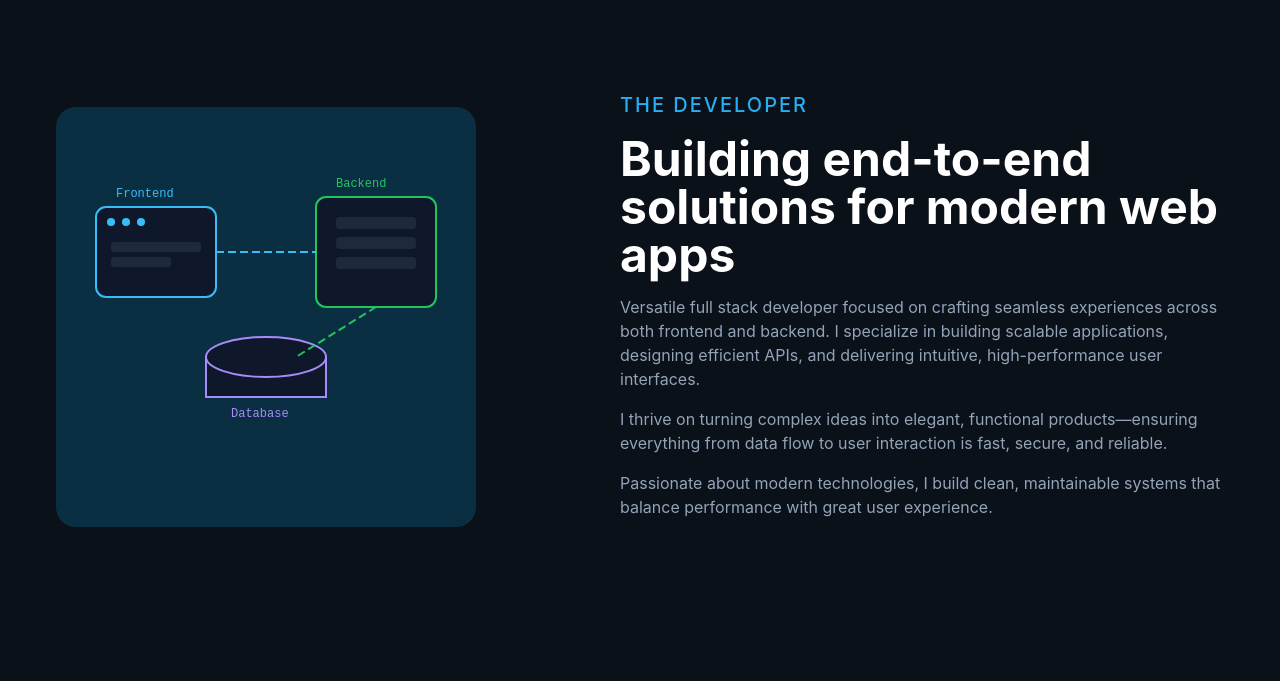
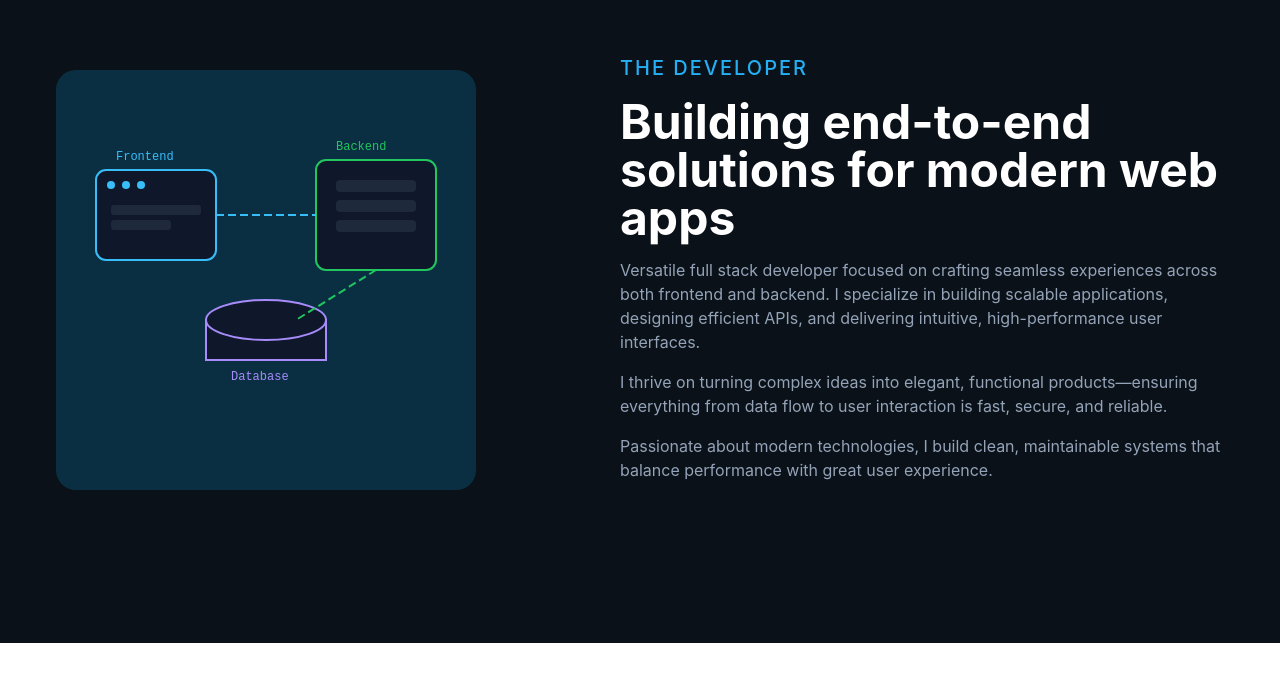
Before and after one commit to sumitpati7/sumitpati7.github.io, a React (Vite) app: page / in a window 1280 px wide. Shown: the part 883-1564 px from the top of the page. After the commit the page ends 1526 px from the top, so only its background shows below. Built offline with nearby package versions, Linux system fonts and the light colour scheme.

Commit message:
fix: dependency errors due to dependabot

```diff
--- a/package.json
+++ b/package.json
@@ -21,7 +21,7 @@
     "@types/react-dom": "^19.1.6",
     "@vitejs/plugin-react": "^4.6.0",
     "autoprefixer": "^10.4.27",
-    "eslint": "^10.0.3",
+    "eslint": "^9.30.1",
     "eslint-plugin-react-hooks": "^5.2.0",
     "eslint-plugin-react-refresh": "^0.4.20",
     "globals": "^17.4.0",
--- a/src/components/OverView.jsx
+++ b/src/components/OverView.jsx
@@ -1,6 +1,6 @@
 function OverView() {
   return (
-    <section id="about" className="min-h-screen flex items-center justify-center px-4 py-8">
+    <section id="about" className="min-h-[calc(100vh-74px)] flex items-center justify-center px-4 py-8">
       <div className="flex flex-col lg:flex-row items-center lg:items-start gap-8 lg:gap-16 rounded-4xl">
         <div className="left rounded-4xl p-4 lg:mr-16 shrink-0">
           <svg className="w-70 h-70 sm:w-87.5 sm:h-87.5 md:w-105 md:h-105" viewBox="0 0 420 420" fill="none" xmlns="http://www.w3.org/2000/svg">
```
Also changed, not shown: 1 other file (tests, documents, lock files or other folders).
